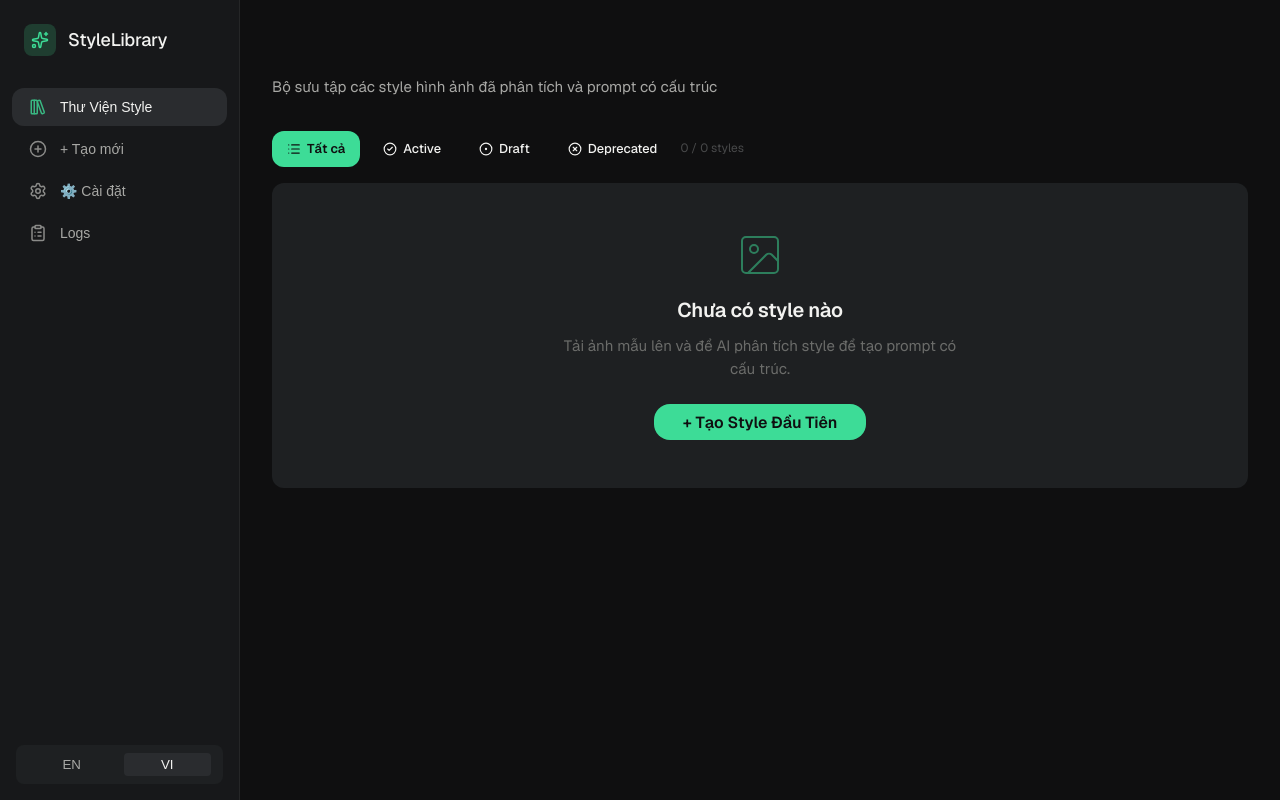
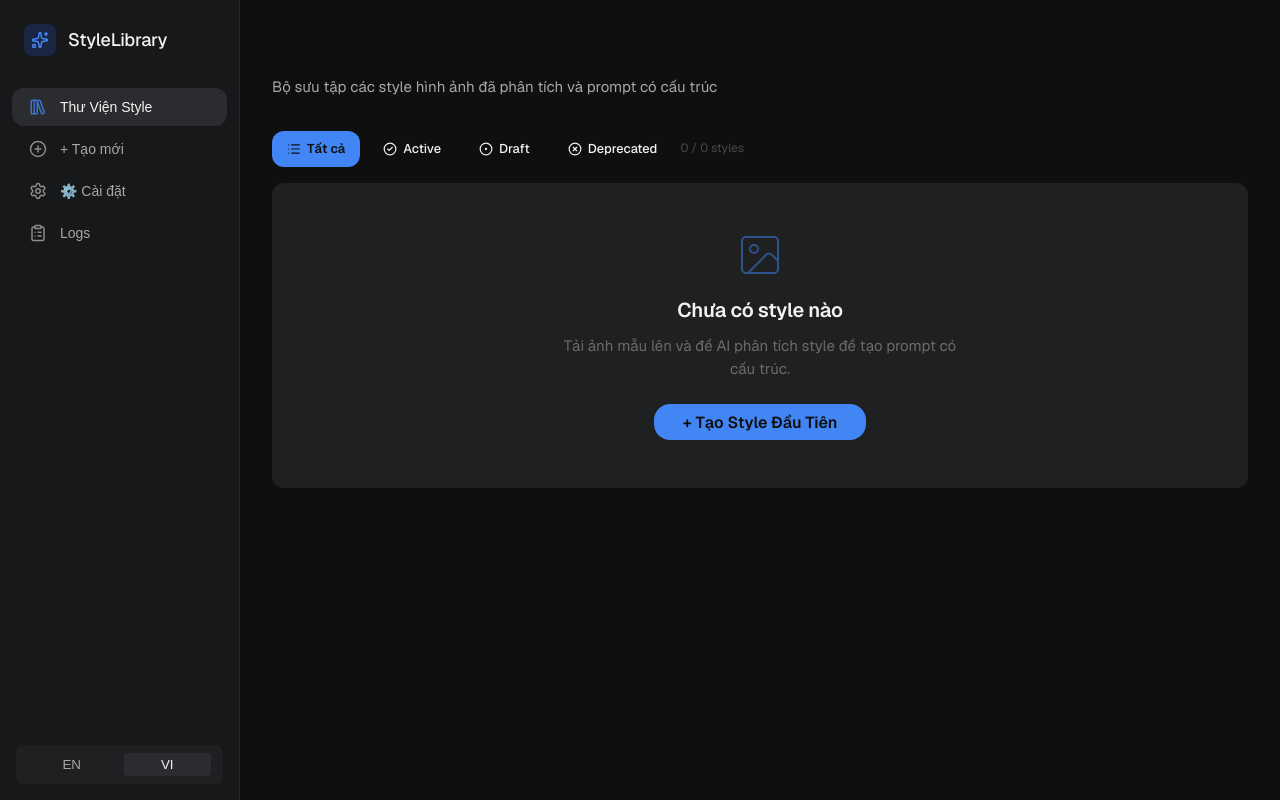
Before and after one commit to tamthanh9701/style-prompt, a Next.js app: page / in a window 1280 px wide. Built offline with nearby package versions, Linux system fonts and the light colour scheme.

Commit message:
style: change accent color to blue (#4285F4)

```diff
--- a/src/app/components/Sidebar.tsx
+++ b/src/app/components/Sidebar.tsx
@@ -15,7 +15,7 @@ export default function Sidebar({ currentView, setView, locale, setLocale }: Sid
   return (
     <div className="app-sidebar">
       <div className="sidebar-header">
-        <div className="sidebar-logo"><Sparkles size={18} color="#3DDC97" /></div>
+        <div className="sidebar-logo"><Sparkles size={18} color="#4285F4" /></div>
         <div className="sidebar-title">StyleLibrary</div>
       </div>
 
--- a/src/app/globals.css
+++ b/src/app/globals.css
@@ -24,14 +24,14 @@
   --text-muted: #48494A;
   --text-disabled: #48494A;
 
-  /* ── Accent (Mint) ── */
-  --accent: #3DDC97;
-  --accent-hover: #5AE5A8;
-  --accent-muted: #1F3D30;
-  --accent-primary: #3DDC97;
-  --accent-primary-hover: #5AE5A8;
-  --accent-secondary: #5AE5A8;
-  --accent-success: #3DDC97;
+  /* ── Accent (Blue) ── */
+  --accent: #4285F4;
+  --accent-hover: #5A9BFF;
+  --accent-muted: #1A2744;
+  --accent-primary: #4285F4;
+  --accent-primary-hover: #5A9BFF;
+  --accent-secondary: #5A9BFF;
+  --accent-success: #34A853;
   --accent-warning: #FEEFC3;
   --accent-danger: #F28B82;
 
```
